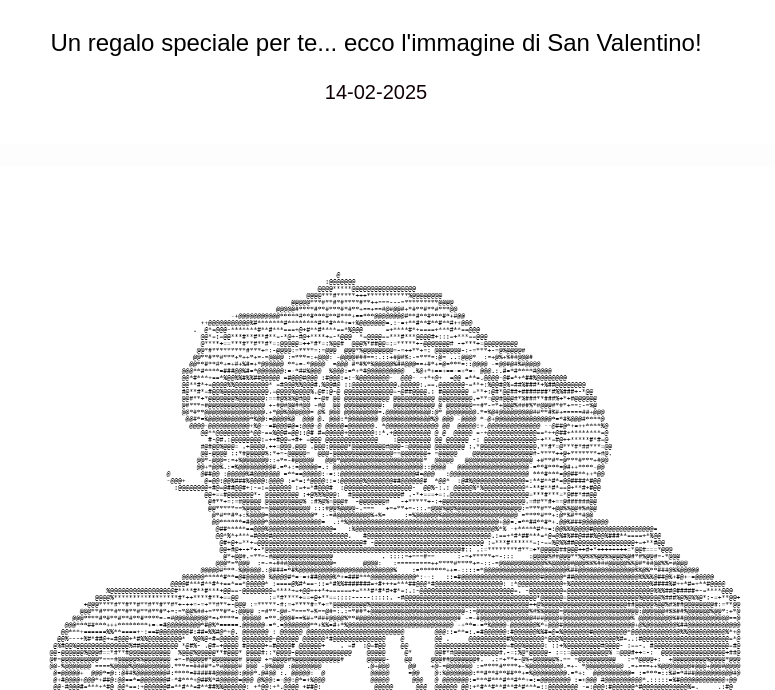
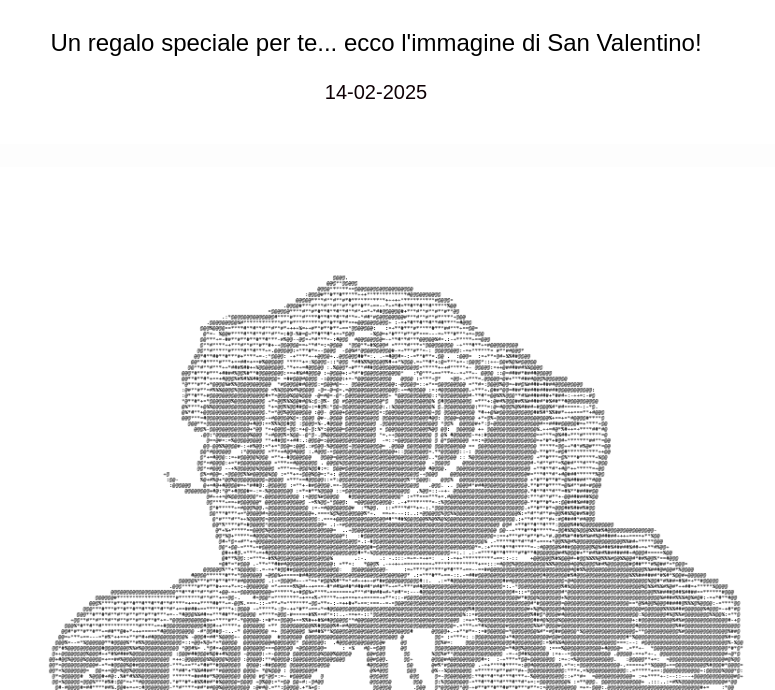
Before and after one commit to mikineve/mikineve.github.io, a plain HTML site: page index.html in a window 1280 px wide. Shown: the part 108-798 px from the top of the page, without its empty margins (264-1039 px from the left). Drawn offline with Linux system fonts and the light colour scheme.

Commit message:
size pic

```diff
--- a/index.html
+++ b/index.html
@@ -55,7 +55,7 @@
 <div class="date">14-02-2025</div>
 
 <div class="image-container">
-    <img src="2.png", style="width: 120%; height: 120%;" alt="Immagine di San Valentino">
+    <img src="3.png", style="width: 120%; height: 120%;" alt="Immagine di San Valentino">
 </div>
 
 </body>
```
Also changed, not shown: 3.png (added).
